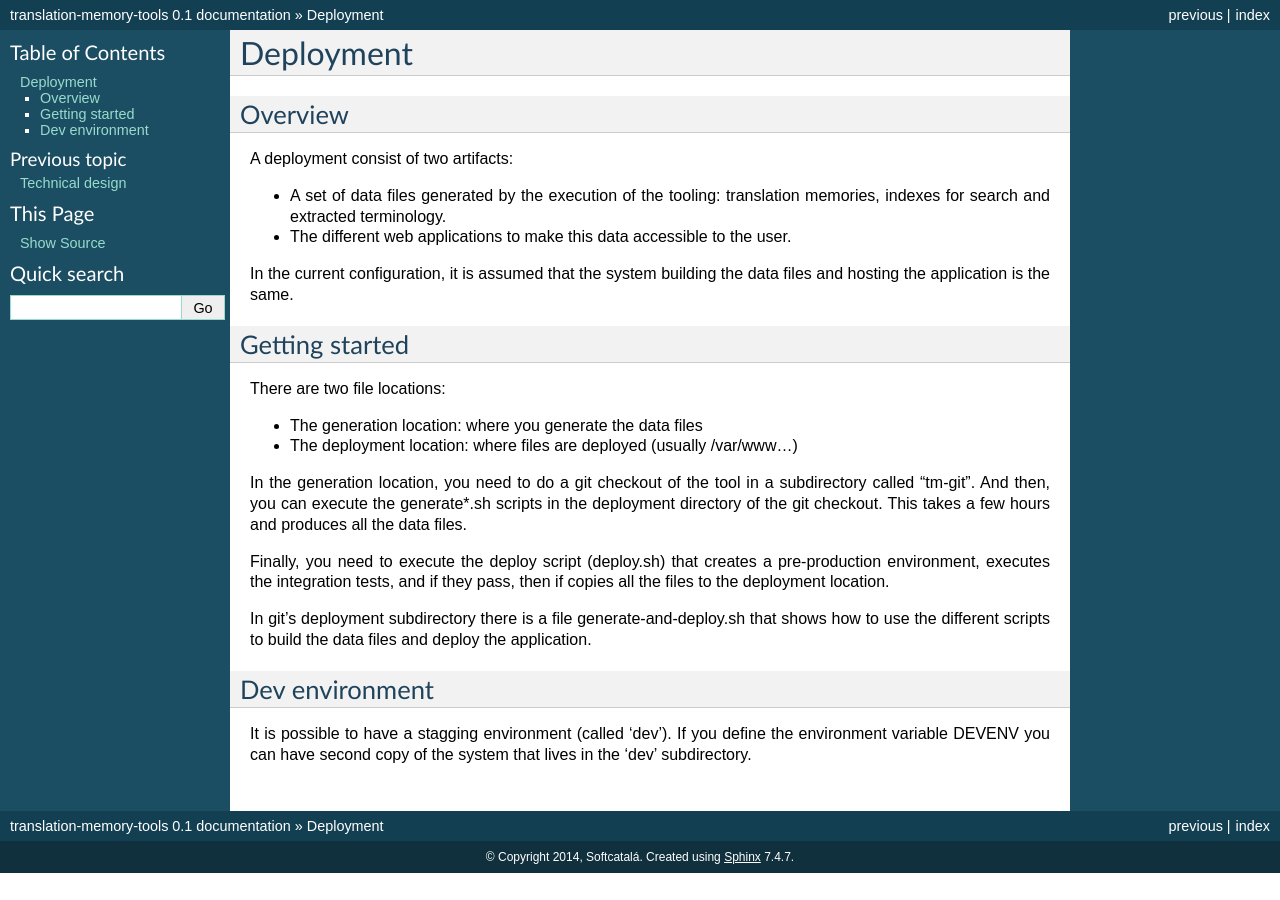
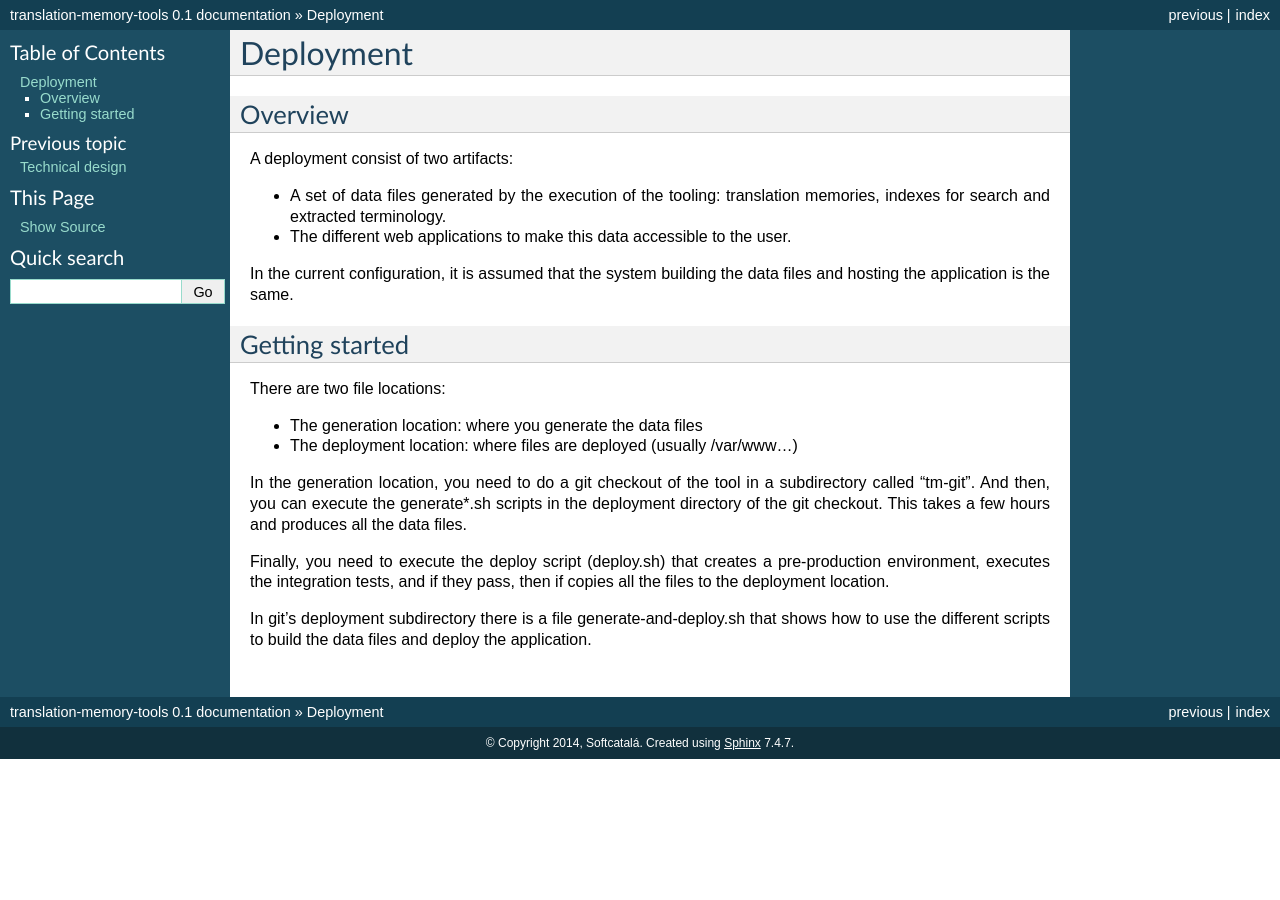
Before and after one commit to Softcatala/translation-memory-tools, a Sphinx documentation site: the page built from docs/deployment.rst, in a window 1280 px wide. Built offline with Sphinx 7.4.7, drawn with Linux system fonts in a browser that asks for light colours.

Commit message:
Update deploy documentation #53

```diff
--- a/docs/deployment.rst
+++ b/docs/deployment.rst
@@ -24,8 +24,3 @@ In the generation location, you need to do a git checkout of the tool in a subdi
 Finally, you need to execute the deploy script (deploy.sh) that creates a pre-production environment, executes the integration tests, and if they pass, then if copies all the files to the deployment location.
 
 In git's deployment subdirectory there is a file generate-and-deploy.sh that shows how to use the different scripts to build the data files and deploy the application.
-
-Dev environment
-===============
-
-It is possible to have a stagging environment (called 'dev'). If you define the environment variable DEVENV you can have second copy of the system that lives in the 'dev' subdirectory.
```
